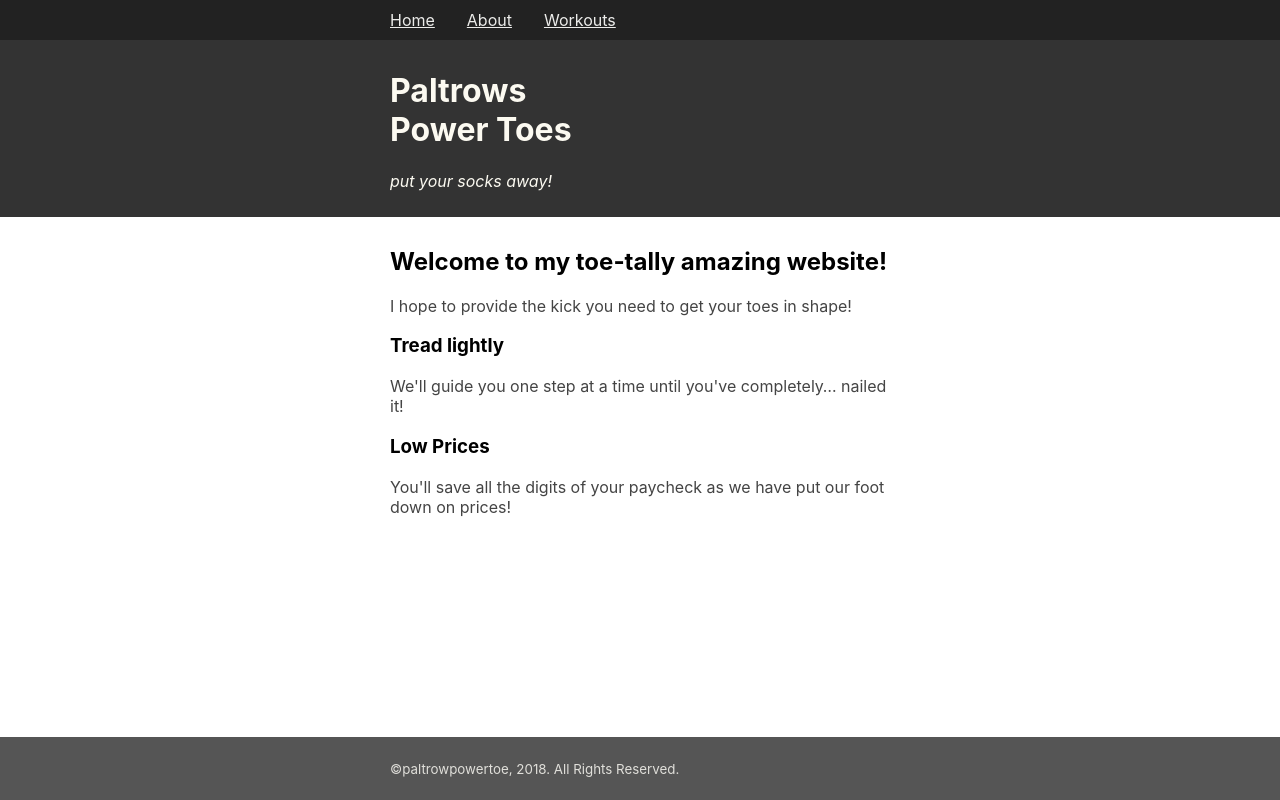
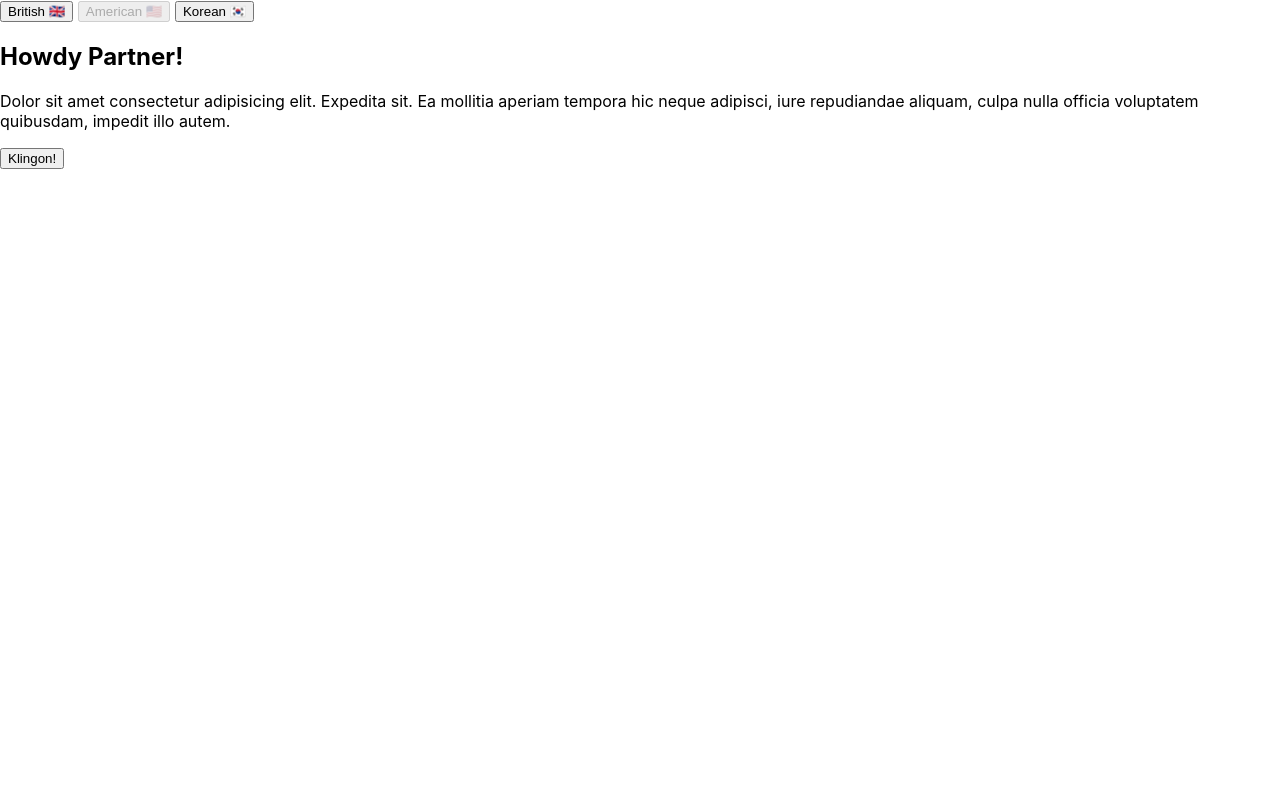
Before and after one commit to staysee/react-playground, a React (Create React App) app: page / in a window 1280 px wide. Built offline with nearby package versions, Linux system fonts and the light colour scheme.

Commit message:
updating context

```diff
--- a/package.json
+++ b/package.json
@@ -3,8 +3,8 @@
   "version": "0.1.0",
   "private": true,
   "dependencies": {
-    "react": "^16.9.0",
-    "react-dom": "^16.9.0",
+    "react": "^16.10.2",
+    "react-dom": "^16.10.2",
     "react-router-dom": "^5.1.2",
     "react-scripts": "3.1.0"
   },
--- a/src/index.js
+++ b/src/index.js
@@ -7,11 +7,10 @@
 import HelloWorld from './state-drills/HelloWorld'
 import Bomb from './state-drills/Bomb'
 import RouletteGun from './state-drills/RouletteGun'
+import AppLang from '../src/lang-context/AppLang'
 
 import './index.css';
 
 ReactDOM.render(
-    <BrowserRouter>
-        <App />
-    </BrowserRouter>,
+        <AppLang />,
     document.getElementById('root'));
--- /dev/null
+++ b/src/lang-context/AppLang.js
@@ -0,0 +1,28 @@
+import React, { Component } from "react"
+import Child from './Child'
+import LangControls from './LangControls'
+import LanguageContext from './LanguageContext'
+
+export default class AppLang extends Component {
+    state = {
+        lang: window.navigator.language
+    }
+
+    handleSetLang = (lang) => {
+        this.setState({ lang })
+    }
+
+    render() {
+        const contextValue = {
+            lang: this.state.lang
+        }
+        return (
+            <LanguageContext.Provider value={contextValue}>
+                <div className='AppLang'>
+                    <LangControls onSetLang={this.handleSetLang} />
+                    <Child />
+                </div>
+            </LanguageContext.Provider>
+        );
+    }
+}
--- /dev/null
+++ b/src/lang-context/Child.js
@@ -0,0 +1,10 @@
+import React from 'react'
+import GrandChild from './GrandChild'
+
+export default function Child() {
+  return (
+    <main role='main' className='Child'>
+      <GrandChild />
+    </main>
+  );
+}
--- /dev/null
+++ b/src/lang-context/GrandChild.js
@@ -0,0 +1,10 @@
+import React from 'react'
+import GreatGrandChild from './GreatGrandChild'
+
+export default function GrandChild() {
+  return (
+    <div className='GrandChild'>
+      <GreatGrandChild />
+    </div>
+  );
+}
--- /dev/null
+++ b/src/lang-context/GreatGrandChild.js
@@ -0,0 +1,22 @@
+import React, { Component } from 'react'
+import languageSpecificCopy from './languageSpecificCopy'
+import LanguageContext from './LanguageContext'
+
+class GreatGrandChild extends Component {
+    static contextType = LanguageContext;
+
+  render() {
+    const copy = languageSpecificCopy[this.context.lang] || {}
+    return (
+      <section>
+        <h2>{copy.title}</h2>
+        <p>{copy.body}</p>
+        <button>
+            Klingon!{' '}
+        </button>
+      </section>
+    )
+  }
+}
+
+export default GreatGrandChild
--- /dev/null
+++ b/src/lang-context/LangControls.js
@@ -0,0 +1,41 @@
+import React from 'react'
+import LanguageContext from './LanguageContext'
+
+// console.log(LanguageContext)
+
+export default function LangControls(props) {
+  return (
+    <LanguageContext.Consumer>
+        {(value) => {
+            console.log(value)
+            return (
+
+                <>
+                <button
+                    onClick={() => props.onSetLang('en-GB')}
+                    disabled={value.lang === 'en-GB'}>
+                    British{' '}
+                    <span role='img' aria-label='en-GB'>🇬🇧</span>
+                </button>
+                {' '}
+                <button
+                    onClick={() => props.onSetLang('en-US')}
+                    disabled={value.lang === 'en-US'}>
+                    American{' '}
+                    <span role='img' aria-label='en-US'>🇺🇸</span>
+                </button>
+                {' '}
+                <button
+                    onClick={() => props.onSetLang('ko')}
+                    disabled={value.lang === 'ko'}>
+                    Korean{' '}
+                    <span role='img' aria-label='ko'>🇰🇷</span>
+                </button>
+                </>
+            )
+
+        }}
+
+    </LanguageContext.Consumer>
+  );
+}
--- /dev/null
+++ b/src/lang-context/LanguageContext.js
@@ -0,0 +1,7 @@
+import React from 'react'
+
+const LanguageContext = React.createContext({
+    lang: window.navigator.language
+})
+
+export default LanguageContext
--- /dev/null
+++ b/src/lang-context/languageSpecificCopy.js
@@ -0,0 +1,21 @@
+const languageSpecificCopy = {
+    // put your language here if you want!
+    'en-GB': {
+      title: 'Good Morro Old Chap!',
+      body: 'Dolor sit amet consectetur adipisicing elit. Expedita sit. Ea mollitia aperiam tempora hic neque adipisci, iure repudiandae aliquam, culpa nulla officia voluptatem quibusdam, impedit illo autem.'
+    },
+    'en-US': {
+      title: 'Howdy Partner!',
+      body: 'Dolor sit amet consectetur adipisicing elit. Expedita sit. Ea mollitia aperiam tempora hic neque adipisci, iure repudiandae aliquam, culpa nulla officia voluptatem quibusdam, impedit illo autem.'
+    },
+    'ko': {
+      title: '폴더 목록',
+      body: '당근은 리베이트를 강화. 를 가졌어요. 여기에도시에 열립니다이 부드러움을 얻으려면, 권리 그 중 일부를 거부하는 일부 사람들에게 즐거움의 의무의 잘못은, 이전의 목적에 장애물이 없다.'
+    },
+    'klingon': {
+        title: 'qaH jaj QaQ!!',
+        body: `amet consectetur adipisicing elit ba'choH dolor.expedita ba'choH. ea mollitia aperiam tempora Here neque adipisci, iure repudiandae aliquam, culpa nulla officia voluptatem quibusdam, impedit illo autem!`,
+    },
+  }
+
+  export default languageSpecificCopy
```
Also changed, not shown: 1 other file (tests, documents, lock files or other folders).
